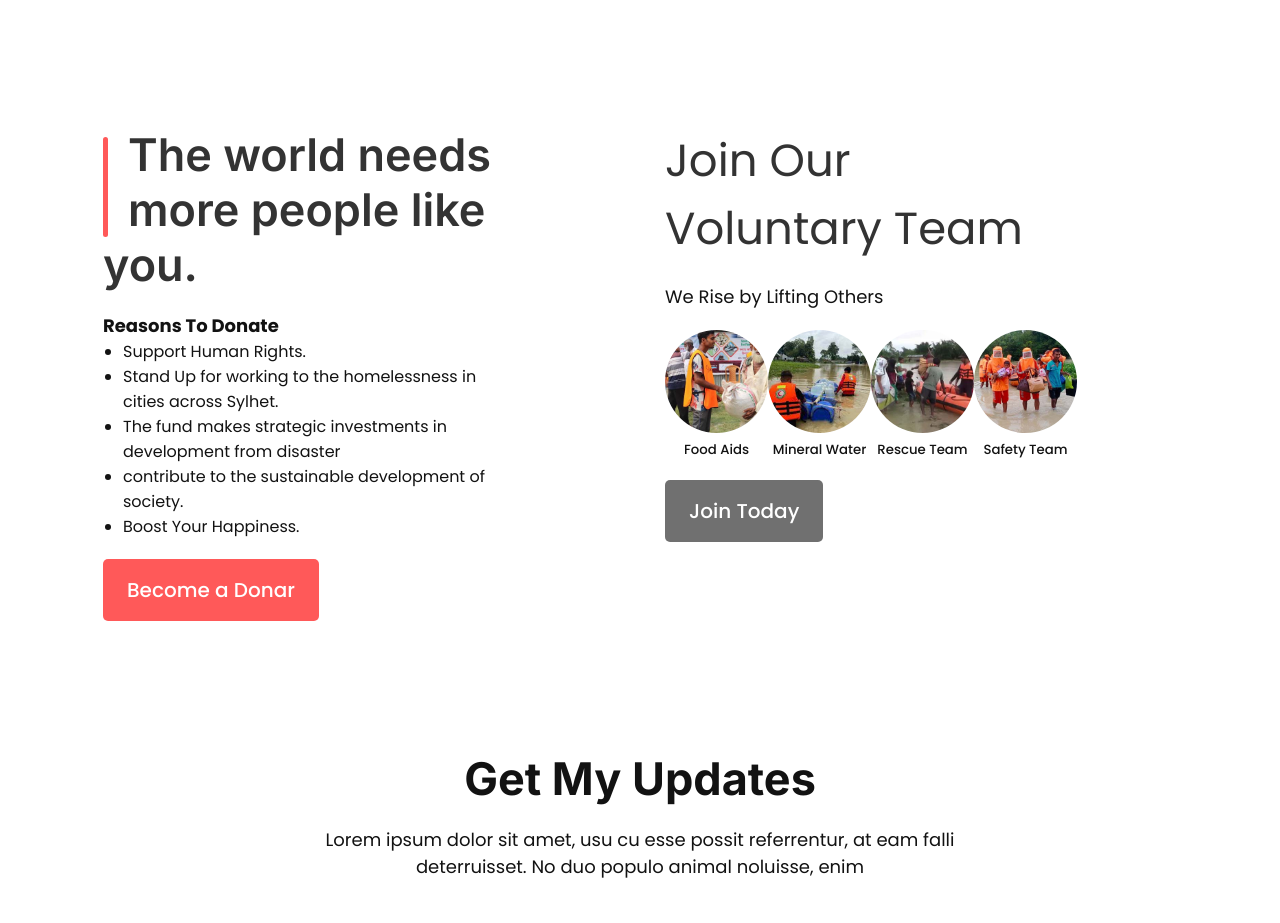
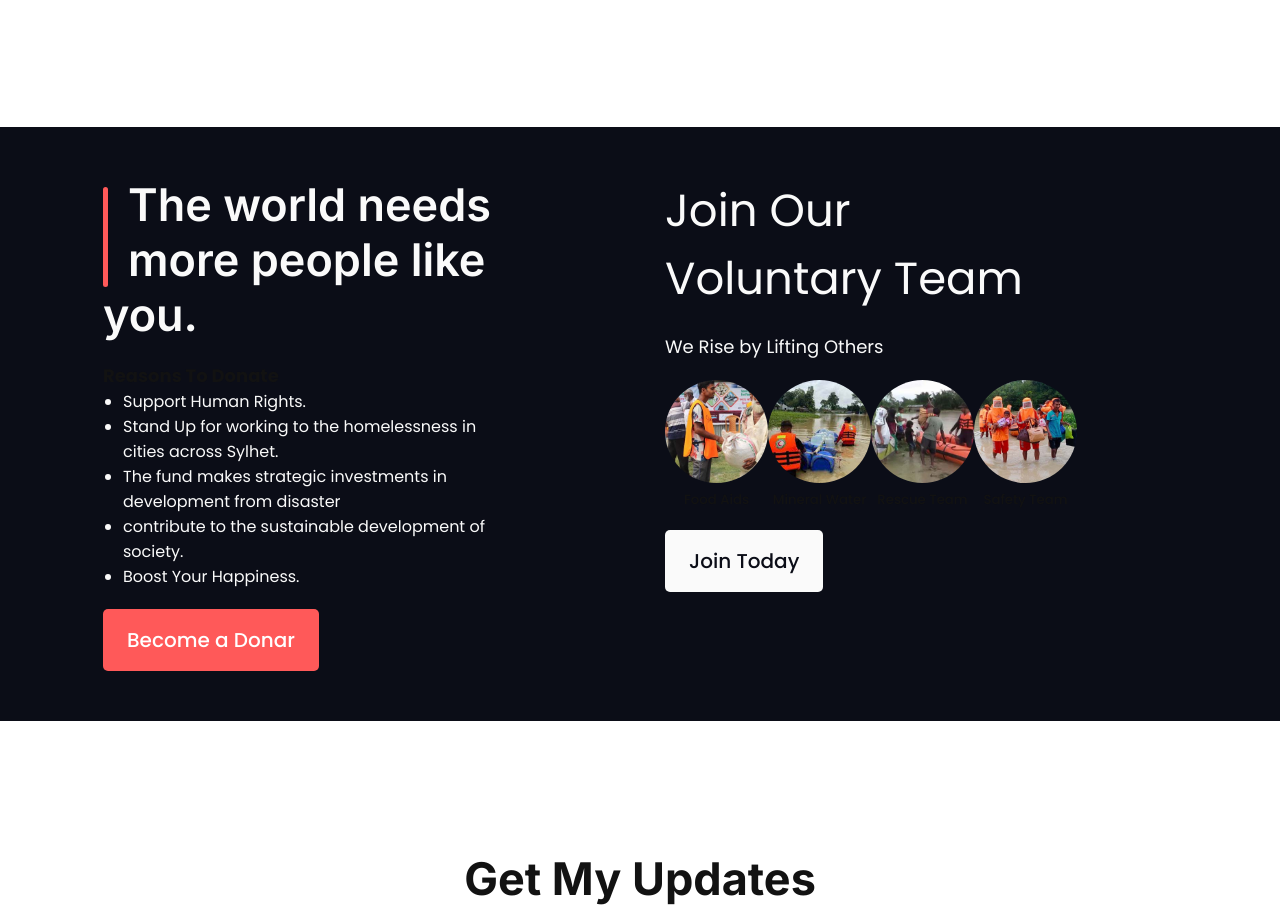
Before and after one commit to parulakhter/donate-today, a plain HTML site: page index.html in a window 1280 px wide. Shown: the part 3029-3952 px from the top of the page. Drawn offline with Linux system fonts and the light colour scheme.

Commit message:
edited extra section

```diff
--- a/index.html
+++ b/index.html
@@ -114,7 +114,7 @@
         </div>
     </section>
     <!-- Extra Section -->
-    <section class="donate-area">
+    <section id="half-width-bg" class="donate-area">
         <div class="flex">
             <div class="vertical-line half-width">
                 <h2 class="highlighted banner-font">The world needs <br>more people like you.</h2>
@@ -130,7 +130,7 @@
             </div>
             <div class="half-width">
                 <p id="big-text">Join Our Voluntary Team</p>
-                <p>We Rise by Lifting Others</p>
+                <p id="white-text">We Rise by Lifting Others</p>
                 <div class="team-activities flex">
                     <div><img src="images/volunteer-team.jpg" alt="">
                         <h5>Food Aids</h5>
@@ -146,7 +146,6 @@
                     </div>
                 </div>
                 <a id="join-btn" class="link-btn" href="">Join Today</a>
-
             </div>
         </div>
 
--- a/style.css
+++ b/style.css
@@ -192,19 +192,29 @@ input {
 
 .vertical-line ul li {
     margin-left: 20px;
+    color: #FAFAFA;
 }
 
 .highlighted {
-    color: #333333;
+    color: #FAFAFA;
     margin-bottom: 20px;
     font-size: 45px;
+}
+
+#half-width-bg {
+    background-color: #0B0D17;
+    padding: 50px 0;
 }
 
 #big-text {
     font-size: 45px;
     margin-bottom: 20px;
-    color: #333333;
+    color: #FAFAFA;
     font-weight: 400;
+}
+
+#white-text {
+    color: #FAFAFA;
 }
 
 .team-activities img {
@@ -219,7 +229,8 @@ input {
 }
 
 #join-btn {
-    background-color: #707070;
+    background-color: #FAFAFA;
+    color: #0B0D17;
 }
 
 /* Form Area */
```
